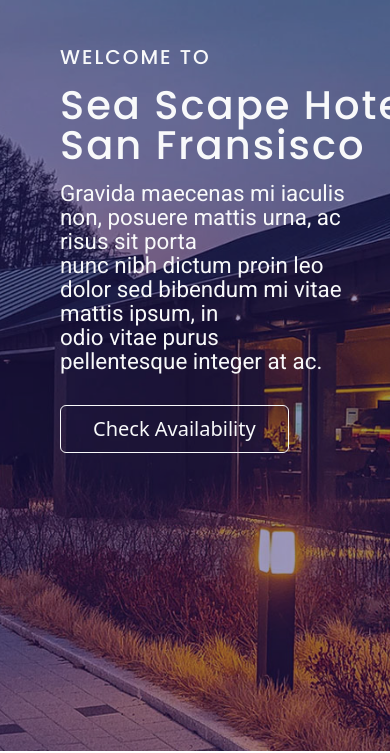
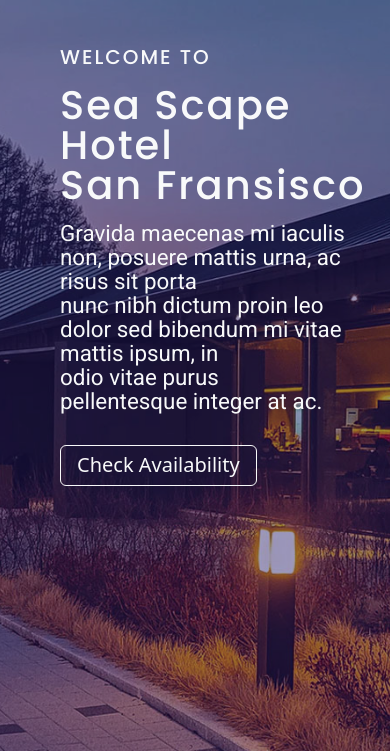
Before and after one commit to judyalali/Bootstrap-Project, a plain HTML site: page index.html in a window 390 px wide. Shown: the part 93-846 px from the top of the page. Drawn offline with Linux system fonts and the light colour scheme.

Commit message:
Modify buttons

```diff
--- a/css/media.css
+++ b/css/media.css
@@ -63,6 +63,7 @@ font-size:1.5rem !important ;}
 .header-text{
     height: 80%!important;}
 .header-text h1{
+   padding-right: 3rem !important;
      font-size: 2.5rem !important;
       line-height: 2.5rem !important;}
 .header-text p{
@@ -72,9 +73,9 @@ font-size:1.5rem !important ;}
       padding-right: 5rem;
            margin-bottom:2rem !important ;}
 .CheckAvailability-btn{
-       padding-inline: 2rem !important;
-        padding-block: 0.5rem !important;
-          margin-bottom:  2rem !important; }
+       padding-inline: 1rem !important;
+        padding-block: 0.3rem !important;
+    }
 .navbar-brand{
    width: 35% !important;}
 .swimmingpool-img {
```
